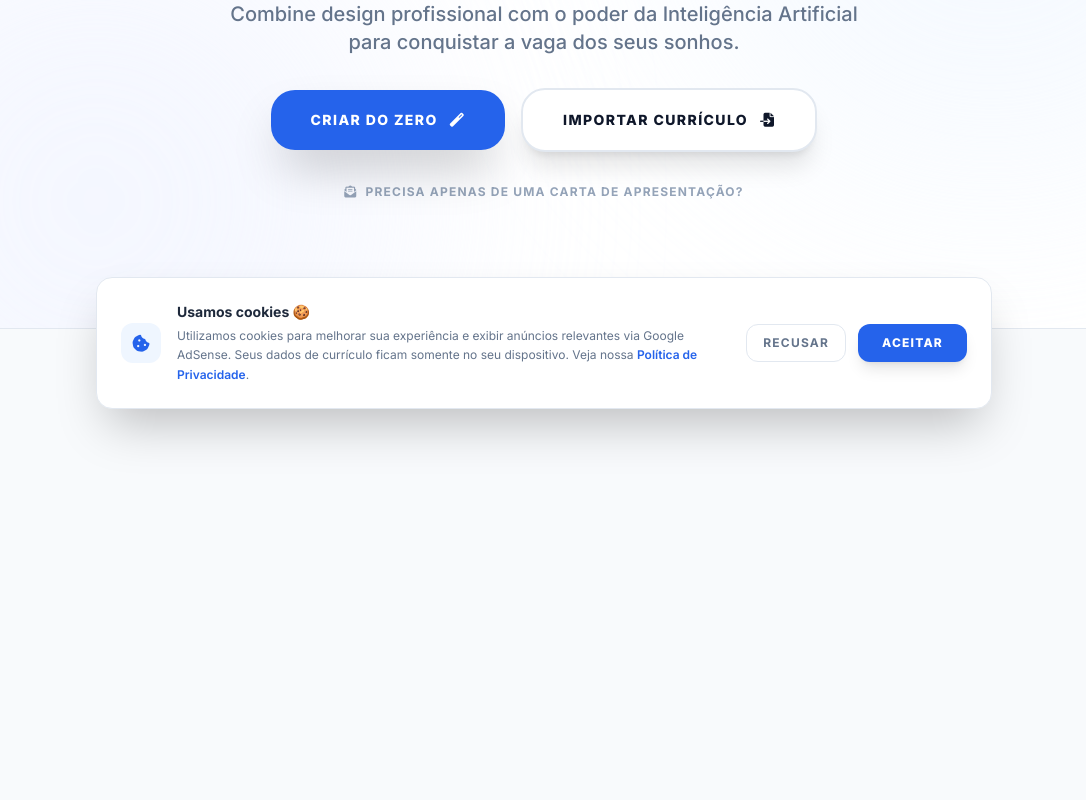
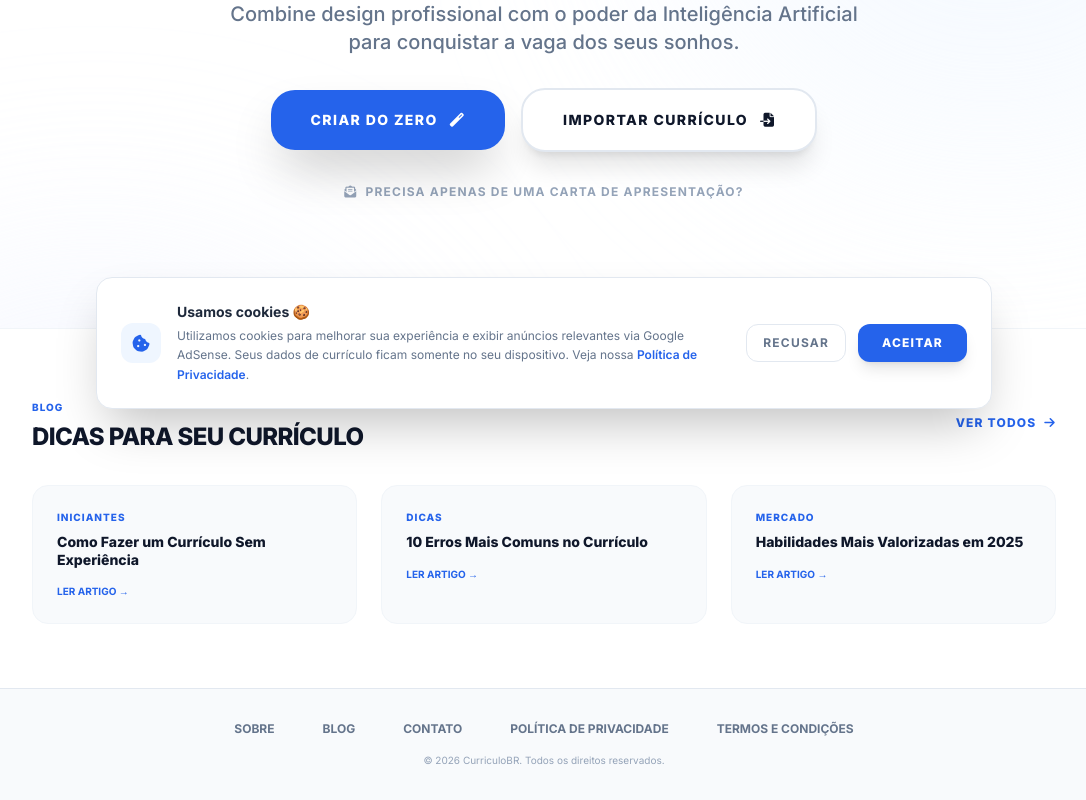
Before and after one commit to tryonBrasil/CurriculoBR, a React (Vite) app: page / in a window 1280 px wide. Shown: the part 367-1167 px from the top of the page, without its empty margins (96-1182 px from the left). Before the commit the page ends 807 px from the top, so only its background shows below. Built offline with nearby package versions, Linux system fonts and the light colour scheme; a web font is replaced by a local one.

Commit message:
Add files via upload

```diff
--- a/src/App.tsx
+++ b/src/App.tsx
@@ -1,5 +1,5 @@
 import React, { useState, useEffect, useMemo, useRef, useCallback } from 'react';
-import { ResumeData, TemplateId, Experience, Education, Skill, Language, Course } from './types';
+import { ResumeData, TemplateId, Experience, Education, Language, Course } from './types';
 import { INITIAL_RESUME_DATA, MOCK_RESUME_DATA } from './constants';
 import Input from './components/Input';
 import ResumePreview from './components/ResumePreview';
@@ -72,7 +72,6 @@ export default function App() {
   const [toast, setToast] = useState<{ message: string; type: 'error' | 'success' } | null>(null);
   const [errors, setErrors] = useState<Record<string, string | null>>({});
   const [isDarkMode, setIsDarkMode] = useState(false);
-  const [showDownloadMenu, setShowDownloadMenu] = useState(false);
 
   const [confirmModal, setConfirmModal] = useState<{ isOpen: boolean; title: string; message: string; action: () => void } | null>(null);
 
@@ -755,6 +754,43 @@ export default function App() {
           </div>
         </main>
 
+        {/* Blog section on home */}
+        <section className="relative z-10 py-16 px-6 bg-white dark:bg-slate-950 border-t border-slate-100 dark:border-slate-800">
+          <div className="max-w-5xl mx-auto">
+            <div className="flex items-center justify-between mb-8">
+              <div>
+                <span className="text-[10px] font-black uppercase tracking-widest text-blue-600 dark:text-blue-400">Blog</span>
+                <h3 className="text-2xl font-black text-slate-900 dark:text-white mt-1 uppercase tracking-tight">Dicas para seu Currículo</h3>
+              </div>
+              <button onClick={() => navigateTo('/blog', 'blog')} className="text-xs font-black text-blue-600 hover:text-blue-800 uppercase tracking-widest hidden md:block">
+                Ver todos <i className="fas fa-arrow-right ml-1"></i>
+              </button>
+            </div>
+            <div className="grid grid-cols-1 md:grid-cols-3 gap-6">
+              {[
+                { slug: 'como-fazer-curriculo-sem-experiencia', title: 'Como Fazer um Currículo Sem Experiência', cat: 'Iniciantes' },
+                { slug: 'erros-mais-comuns-no-curriculo', title: '10 Erros Mais Comuns no Currículo', cat: 'Dicas' },
+                { slug: 'habilidades-mais-valorizadas-mercado-2025', title: 'Habilidades Mais Valorizadas em 2025', cat: 'Mercado' },
+              ].map(post => (
+                <div
+                  key={post.slug}
+                  onClick={() => { setBlogSlug(post.slug); navigateTo(`/blog/${post.slug}`, 'blog-post'); }}
+                  className="cursor-pointer group bg-slate-50 dark:bg-slate-900 rounded-2xl p-6 border border-slate-100 dark:border-slate-800 hover:border-blue-400 hover:shadow-lg transition-all duration-200"
+                >
+                  <span className="text-[10px] font-black uppercase tracking-widest text-blue-600 dark:text-blue-400 mb-2 block">{post.cat}</span>
+                  <h4 className="font-black text-slate-900 dark:text-white text-sm leading-tight group-hover:text-blue-600 transition-colors">{post.title}</h4>
+                  <p className="text-[10px] text-blue-600 dark:text-blue-400 font-bold uppercase mt-4">Ler artigo →</p>
+                </div>
+              ))}
+            </div>
+            <div className="mt-6 text-center md:hidden">
+              <button onClick={() => navigateTo('/blog', 'blog')} className="text-xs font-black text-blue-600 hover:text-blue-800 uppercase tracking-widest">
+                Ver todos os artigos <i className="fas fa-arrow-right ml-1"></i>
+              </button>
+            </div>
+          </div>
+        </section>
+
         <footer className="relative z-10 py-8 bg-slate-50 dark:bg-slate-900 border-t border-slate-200 dark:border-slate-800 text-center">
           <div className="flex flex-col md:flex-row justify-center gap-6 md:gap-12 mb-4">
              <button onClick={() => navigateTo('/sobre', 'sobre')} className="text-xs font-bold uppercase text-slate-500 hover:text-blue-600 dark:text-slate-400 dark:hover:text-white transition-colors">Sobre</button>
```
Also changed, not shown: src/Termos.tsx (added, +104 -0 lines).
